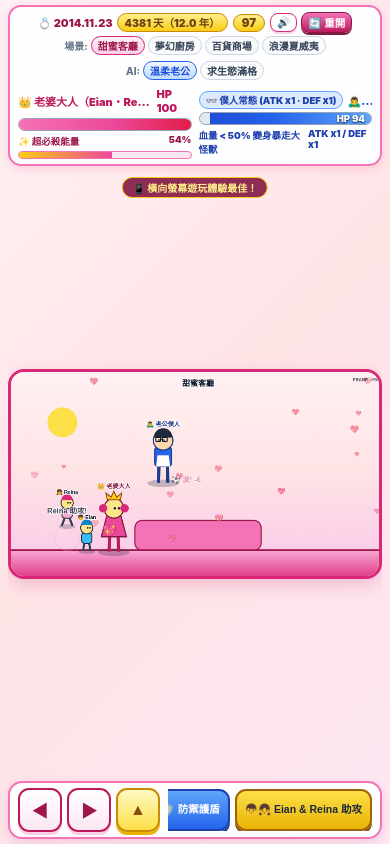
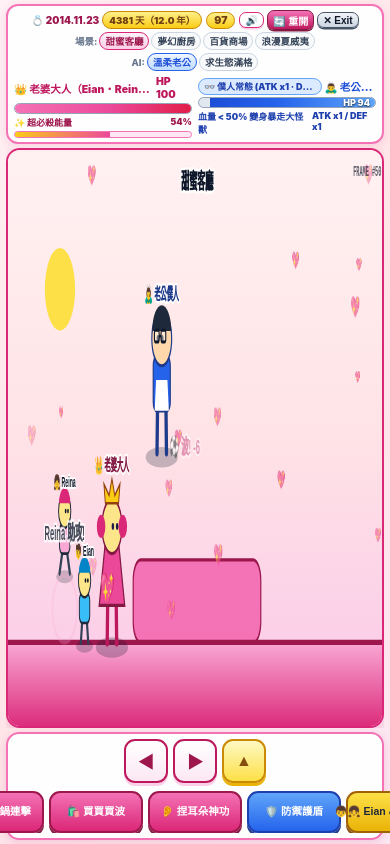
Before and after one commit to cashofer/anniversary_fight_game, a plain HTML site: page index.html in a window 390 px wide. Drawn offline with Linux system fonts and the light colour scheme; animation ran at ten frames a second.

Commit message:
ndex.html

```diff
--- a/index.html
+++ b/index.html
@@ -28,19 +28,19 @@
       touch-action: none;
     }
 
-    /* 橫向主容器：鎖定寬度與高度於可視區域內，避免裁切與溢出 */
+    /* 全畫面主容器：直屏與橫屏皆填滿可視區域，避免裁切與溢出 */
     .game-shell {
       width: 100vw;
       width: 100dvw;
       height: 100vh;
       height: 100dvh;
-      max-width: 1120px;
+      max-width: none;
       margin: 0 auto;
-      padding: calc(env(safe-area-inset-top, 0px) + 5px) calc(env(safe-area-inset-right, 0px) + 8px) calc(env(safe-area-inset-bottom, 0px) + 5px) calc(env(safe-area-inset-left, 0px) + 8px);
+      padding: calc(env(safe-area-inset-top, 0px) + 4px) calc(env(safe-area-inset-right, 0px) + 6px) calc(env(safe-area-inset-bottom, 0px) + 4px) calc(env(safe-area-inset-left, 0px) + 6px);
       display: flex;
       flex-direction: column;
       justify-content: space-between;
-      gap: 5px;
+      gap: 4px;
       overflow: hidden;
     }
 
@@ -48,13 +48,13 @@
     .top-hud-bar {
       background: rgba(255, 255, 255, 0.96);
       border: 2px solid #f472b6;
-      border-radius: 13px;
-      padding: 5px 8px;
+      border-radius: 12px;
+      padding: 4px 7px;
       display: grid;
-      grid-template-columns: 1.15fr auto 1.15fr;
+      grid-template-columns: 1.1fr auto 1.1fr;
       align-items: center;
-      gap: 7px;
-      box-shadow: 0 3px 10px rgba(219, 39, 119, 0.14);
+      gap: 6px;
+      box-shadow: 0 2px 8px rgba(219, 39, 119, 0.14);
       touch-action: none;
       z-index: 10;
     }
@@ -62,7 +62,7 @@
     .side-hud {
       display: flex;
       flex-direction: column;
-      gap: 3px;
+      gap: 2px;
       min-width: 0;
     }
 
@@ -70,8 +70,8 @@
       display: flex;
       align-items: center;
       justify-content: space-between;
-      gap: 4px;
-      font-size: 11px;
+      gap: 3px;
+      font-size: 10.5px;
       font-weight: 900;
     }
 
@@ -93,27 +93,125 @@
       display: flex;
       flex-direction: column;
       align-items: center;
-      gap: 3px;
+      gap: 2px;
     }
 
     .center-top-row {
       display: flex;
       align-items: center;
-      gap: 5px;
-      flex-wrap: nowrap;
+      gap: 4px;
+      flex-wrap: wrap;
+      justify-content: center;
     }
 
     .title-and-days {
       display: flex;
       align-items: center;
-      gap: 4px;
-      font-size: 11px;
+      gap: 3px;
+      font-size: 10px;
       font-weight: 900;
       color: #9d174d;
       white-space: nowrap;
     }
 
     .days-badge {
+      background: linear-gradient(180deg, #fef08a 0%, #facc15 100%);
+      color: #713f12;
+      border: 1.5px solid #ca8a04;
+      border-radius: 999px;
+      padding: 1px 6px;
+      font-size: 9.5px;
+      font-weight: 900;
+      white-space: nowrap;
+    }
+
+    .top-actions {
+      display: flex;
+      align-items: center;
+      gap: 3px;
+    }
+
+    .mini-btn {
+      border: 1.5px solid #db2777;
+      background: #ffffff;
+      color: #be185d;
+      border-radius: 7px;
+      padding: 1.5px 5px;
+      font-size: 10px;
+      font-weight: 800;
+      cursor: pointer;
+      touch-action: none;
+      box-shadow: 0 1.5px 0 #fbcfe8;
+      white-space: nowrap;
+    }
+
+    .mini-btn.reset {
+      background: linear-gradient(180deg, #f472b6 0%, #be185d 100%);
+      color: #ffffff;
+      border-color: #831843;
+      box-shadow: 0 1.5px 0 #831843;
+    }
+
+    .mini-btn.exit-btn {
+      background: linear-gradient(180deg, #f1f5f9 0%, #cbd5e1 100%);
+      color: #0f172a;
+      border-color: #475569;
+      box-shadow: 0 1.5px 0 #475569;
+    }
+
+    .mini-btn:active {
+      transform: translateY(1px);
+    }
+
+    .selectors-line {
+      display: flex;
+      align-items: center;
+      justify-content: center;
+      gap: 4px;
+      flex-wrap: wrap;
+    }
+
+    .pill-group {
+      display: flex;
+      align-items: center;
+      gap: 2px;
+      flex-wrap: wrap;
+      justify-content: center;
+    }
+
+    .selector-label {
+      font-size: 9.5px;
+      font-weight: 800;
+      color: #64748b;
+      white-space: nowrap;
+    }
+
+    .choice-pill {
+      border: 1.5px solid #cbd5e1;
+      background: #f8fafc;
+      color: #334155;
+      border-radius: 999px;
+      padding: 1px 5px;
+      font-size: 9.5px;
+      font-weight: 800;
+      white-space: nowrap;
+      cursor: pointer;
+      touch-action: none;
+    }
+
+    .choice-pill.stage-active {
+      background: linear-gradient(180deg, #fdf2f8 0%, #fbcfe8 100%);
+      border-color: #db2777;
+      color: #9d174d;
+    }
+
+    .choice-pill.ai-active {
+      background: linear-gradient(180deg, #eff6ff 0%, #bfdbfe 100%);
+      border-color: #2563eb;
+      color: #1d4ed8;
+    }
+
+    .timer-badge {
       background: linear-gradient(180deg, #fef08a 0%, #facc15 100%);
       color: #713f12;
       border: 1.5px solid #ca8a04;
@@ -124,103 +222,17 @@
       white-space: nowrap;
     }
 
-    .top-actions {
-      display: flex;
-      align-items: center;
-      gap: 4px;
-    }
-
-    .mini-btn {
-      border: 1.5px solid #db2777;
-      background: #ffffff;
-      color: #be185d;
-      border-radius: 8px;
-      padding: 2px 6px;
-      font-size: 10.5px;
-      font-weight: 800;
-      cursor: pointer;
-      touch-action: none;
-      box-shadow: 0 2px 0 #fbcfe8;
-      white-space: nowrap;
-    }
-
-    .mini-btn.reset {
-      background: linear-gradient(180deg, #f472b6 0%, #be185d 100%);
-      color: #ffffff;
-      border-color: #831843;
-      box-shadow: 0 2px 0 #831843;
-    }
-
-    .mini-btn:active {
-      transform: translateY(1px);
-    }
-
-    .selectors-line {
-      display: flex;
-      align-items: center;
-      justify-content: center;
-      gap: 6px;
-      flex-wrap: nowrap;
-    }
-
-    .pill-group {
-      display: flex;
-      align-items: center;
-      gap: 3px;
-    }
-
-    .selector-label {
-      font-size: 10px;
-      font-weight: 800;
-      color: #64748b;
-      white-space: nowrap;
-    }
-
-    .choice-pill {
-      border: 1.5px solid #cbd5e1;
-      background: #f8fafc;
-      color: #334155;
-      border-radius: 999px;
-      padding: 1px 6px;
-      font-size: 10px;
-      font-weight: 800;
-      white-space: nowrap;
-      cursor: pointer;
-      touch-action: none;
-    }
-
-    .choice-pill.stage-active {
-      background: linear-gradient(180deg, #fdf2f8 0%, #fbcfe8 100%);
-      border-color: #db2777;
-      color: #9d174d;
-    }
-
-    .choice-pill.ai-active {
-      background: linear-gradient(180deg, #eff6ff 0%, #bfdbfe 100%);
-      border-color: #2563eb;
-      color: #1d4ed8;
-    }
-
-    .timer-badge {
-      background: linear-gradient(180deg, #fef08a 0%, #facc15 100%);
-      color: #713f12;
-      border: 1.5px solid #ca8a04;
-      border-radius: 999px;
-      padding: 1px 8px;
-      font-size: 11.5px;
-      font-weight: 900;
-      white-space: nowrap;
-    }
-
     .status-chip {
       background: #dbeafe;
       color: #1e40af;
       border: 1px solid #60a5fa;
       border-radius: 999px;
-      padding: 1px 6px;
-      font-size: 9.5px;
+      padding: 1px 5px;
+      font-size: 9px;
       font-weight: 900;
       white-space: nowrap;
+      overflow: hidden;
+      text-overflow: ellipsis;
     }
 
     .status-chip.giant-active {
@@ -230,9 +242,9 @@
     }
 
     .hp-track {
-      height: 13px;
+      height: 11px;
       background: #e2e8f0;
-      border-radius: 7px;
+      border-radius: 6px;
       border: 1.5px solid #94a3b8;
       overflow: hidden;
       position: relative;
@@ -262,8 +274,8 @@
       inset: 0;
       display: flex;
       align-items: center;
-      padding: 0 6px;
-      font-size: 9.5px;
+      padding: 0 5px;
+      font-size: 9px;
       font-weight: 900;
       color: #ffffff;
       text-shadow: 0 1px 2px rgba(0, 0, 0, 0.75);
@@ -275,7 +287,7 @@
 
     /* 老婆大人超必殺能量條 */
     .super-track {
-      height: 8px;
+      height: 7px;
       background: #fce7f3;
       border-radius: 999px;
       border: 1px solid #f472b6;
@@ -291,18 +303,19 @@
     }
 
     .super-label {
-      font-size: 9.5px;
+      font-size: 9px;
       font-weight: 900;
       color: #9d174d;
       display: flex;
       justify-content: space-between;
-    }
-
-    /* 橫向 16:9 戰鬥舞台外框：自適應可用空間並維持橫向比例 */
+      gap: 4px;
+    }
+
+    /* 全畫面戰鬥舞台外框：直屏與橫屏皆填滿可用空間 */
     .stage-wrapper {
       position: relative;
       flex: 1 1 auto;
-      min-height: 150px;
+      min-height: 180px;
       width: 100%;
       display: flex;
       flex-direction: column;
@@ -311,37 +324,49 @@
       overflow: hidden;
     }
 
-    .rotate-hint-banner {
-      display: none;
-      position: absolute;
-      top: 6px;
-      left: 50%;
-      transform: translateX(-50%);
-      background: rgba(131, 24, 67, 0.9);
-      color: #fef08a;
-      border: 1.5px solid #facc15;
-      border-radius: 999px;
-      padding: 2px 10px;
-      font-size: 10px;
-      font-weight: 900;
-      white-space: nowrap;
-      z-index: 12;
-      pointer-events: none;
-    }
-
-    @media (orientation: portrait) and (max-width: 767px) {
-      .rotate-hint-banner {
-        display: block;
-      }
+    /* 直屏優先版面微調：讓舞台更高、控制列緊湊不擁擠 */
+    @media (orientation: portrait) {
       .top-hud-bar {
         grid-template-columns: 1fr 1fr;
+        gap: 4px 6px;
+        padding: 4px 6px;
       }
       .center-hud {
         grid-column: 1 / -1;
         order: -1;
       }
       .selectors-line {
-        flex-wrap: wrap;
+        gap: 3px 6px;
+      }
+      .touch-dock {
+        flex-direction: column;
+        align-items: stretch;
+        gap: 4px;
+        padding: 4px 6px;
+      }
+      .dpad-group {
+        justify-content: space-between;
+        gap: 6px;
+      }
+      .pad-btn {
+        flex: 1 1 0;
+        width: auto;
+        height: 38px;
+        font-size: 14px;
+        border-radius: 10px;
+      }
+      .skills-group {
+        justify-content: space-between;
+        flex-wrap: nowrap;
+        gap: 4px;
+      }
+      .skill-btn {
+        flex: 1 1 0;
+        min-width: 0;
+        height: 36px;
+        padding: 0 3px;
+        font-size: 9px;
+        border-radius: 9px;
       }
     }
 
@@ -350,13 +375,12 @@
       width: 100%;
       height: 100%;
       max-width: 100%;
-      aspect-ratio: 16 / 9;
       max-height: 100%;
       background: #fff1f2;
-      border: 3px solid #db2777;
-      border-radius: 16px;
+      border: 2.5px solid #db2777;
+      border-radius: 14px;
       overflow: hidden;
-      box-shadow: 0 6px 18px rgba(190, 24, 93, 0.2);
+      box-shadow: 0 4px 14px rgba(190, 24, 93, 0.18);
       touch-action: none;
     }
 
@@ -367,11 +391,11 @@
       touch-action: none;
     }
 
-    /* 底部左右分區橫向觸控列 */
+    /* 底部左右分區觸控列 */
     .touch-dock {
       background: rgba(255, 255, 255, 0.96);
       border: 2px solid #f472b6;
-      border-radius: 14px;
+      border-radius: 13px;
       padding: 5px 8px;
       display: flex;
       align-items: center;
@@ -481,7 +505,7 @@
       box-shadow: 0 1px 0 #831843;
     }
 
-    /* K.O. 紀念日條約彈窗 */
+    /* K.O. 紀念日條約彈窗與離開畫面 */
     .ko-modal {
       position: fixed;
       inset: 0;
@@ -547,11 +571,26 @@
       cursor: pointer;
       touch-action: none;
     }
+
+    .exit-screen {
+      position: fixed;
+      inset: 0;
+      background: linear-gradient(135deg, #fff1f5 0%, #fce7f3 100%);
+      display: none;
+      align-items: center;
+      justify-content: center;
+      padding: 20px;
+      z-index: 95;
+    }
+
+    .exit-screen.show {
+      display: flex;
+    }
   </style>
 </head>
 <body>
   <div class="game-shell">
-    <!-- 1. 橫向精湊頂部 HUD 列 -->
+    <!-- 1. 精湊頂部 HUD 列 -->
     <header class="top-hud-bar">
       <!-- 左側：老婆大人 HP & 超必殺能量條 -->
       <div class="side-hud">
@@ -571,7 +610,7 @@
         </div>
       </div>
 
-      <!-- 中央：結婚紀念日天數、倒數秒數、場景選擇、AI 難度、音效與重開 -->
+      <!-- 中央：結婚紀念日天數、倒數秒數、場景選擇、AI 難度、音效、重開與離開 -->
       <div class="center-hud">
         <div class="center-top-row">
           <div class="title-and-days">
@@ -582,6 +621,7 @@
           <div class="top-actions">
             <button id="soundToggleBtn" type="button" class="mini-btn" onclick="toggleSoundMode()">🔊</button>
             <button type="button" class="mini-btn reset" onclick="restartBattle()">🔄 重開</button>
+            <button type="button" class="mini-btn exit-btn" onclick="exitGame()">✕ Exit</button>
           </div>
         </div>
 
@@ -619,16 +659,15 @@
       </div>
     </header>
 
-    <!-- 2. 橫向 16:9 戰鬥畫布區 -->
+    <!-- 2. 全畫面戰鬥畫布區 -->
     <main class="stage-wrapper" id="stageWrapper">
-      <div class="rotate-hint-banner">📱 橫向螢幕遊玩體驗最佳！</div>
       <div class="canvas-stage-box" id="canvasStageBox">
         <canvas id="battleCanvas" width="800" height="450"></canvas>
       </div>
     </main>
 
-    <!-- 3. 底部左右分區橫向觸控控制區 -->
-    <footer class="touch-dock" aria-label="橫向觸控操作">
+    <!-- 3. 底部左右分區觸控控制區 -->
+    <footer class="touch-dock" aria-label="觸控操作">
       <div class="dpad-group">
         <button id="btnMoveLeft" type="button" class="pad-btn" aria-label="向左移動">◀</button>
         <button id="btnMoveRight" type="button" class="pad-btn" aria-label="向右移動">▶</button>
@@ -643,6 +682,19 @@
         <button id="btnKidsAssist" type="button" class="skill-btn assist-btn">👦👧 Eian &amp; Reina 助攻</button>
       </div>
     </footer>
+  </div>
+
+  <!-- 4. 離開遊戲畫面 -->
+  <div id="exitScreen" class="exit-screen" role="dialog" aria-modal="true" aria-labelledby="exitTitle">
+    <div class="ko-card">
+      <div class="ko-banner" style="color:#be185d;">💖 EXIT</div>
+      <div id="exitTitle" class="ko-title">已結束本局對戰</div>
+      <div class="ko-treaty">
+        結婚紀念日快樂（自 2014.11.23 起算）！<br />
+        若瀏覽器未自動關閉此分頁，可隨時關閉視窗，或點擊下方按鈕重新開始。
+      </div>
+      <button type="button" class="replay-big-btn" onclick="reenterGame()">重新進入遊戲</button>
+    </div>
   </div>
 
   <!-- 5. K.O. 紀念日條約彈窗 -->
@@ -756,8 +808,9 @@
     }
 
     // =========================================================================
-    // 3. 畫布尺寸與立即首幀繪製保證（不依賴 ResizeObserver 延遲）
+    // 3. 畫布尺寸與立即首幀繪製保證（直屏／橫屏皆全畫面填滿）
     // =========================================================================
+    const stageWrapper = document.getElementById("stageWrapper");
     const stageBox = document.getElementById("canvasStageBox");
     const canvas = document.getElementById("battleCanvas");
     const ctx = canvas.getContext("2d");
@@ -769,18 +822,10 @@
 
     function fitCanvasToContainer() {
       try {
-        const wrapW = stageWrapper ? stageWrapper.clientWidth : (window.innerWidth - 16);
-        const wrapH = stageWrapper ? stageWrapper.clientHeight : (window.innerHeight - 150);
-        const availW = Math.max(240, wrapW || 800);
-        const availH = Math.max(135, wrapH || 450);
-
-        // 嚴格維持 16:9 橫向比例並填滿可用空間
-        let targetW = availW;
-        let targetH = Math.round(targetW * 9 / 16);
-        if (targetH > availH) {
-          targetH = availH;
-          targetW = Math.round(targetH * 16 / 9);
-        }
+        const wrapW = stageWrapper ? stageWrapper.clientWidth : (window.innerWidth - 12);
+        const wrapH = stageWrapper ? stageWrapper.clientHeight : (window.innerHeight - 170);
+        const targetW = Math.max(220, Math.floor(wrapW || 800));
+        const targetH = Math.max(150, Math.floor(wrapH || 450));
 
         const dpr = Math.min(window.devicePixelRatio || 1, 2);
         if (stageBox) {
@@ -789,8 +834,8 @@
         }
         canvas.style.width = targetW + "px";
         canvas.style.height = targetH + "px";
-        canvas.width = Math.max(1, Math.round(WORLD_W * dpr));
-        canvas.height = Math.max(1, Math.round(WORLD_H * dpr));
+        canvas.width = Math.max(1, Math.round(targetW * dpr));
+        canvas.height = Math.max(1, Math.round(targetH * dpr));
       } catch (err) {
         canvas.width = WORLD_W;
         canvas.height = WORLD_H;
@@ -808,19 +853,6 @@
         fitCanvasToContainer();
       });
       ro.observe(stageWrapper);
-    }
-
-    fitCanvasToContainer();
-    window.addEventListener("resize", fitCanvasToContainer);
-    window.addEventListener("orientationchange", function () {
-      fitCanvasToContainer();
-      setTimeout(fitCanvasToContainer, 80);
-    });
-    if (typeof ResizeObserver !== "undefined" && stageBox) {
-      const ro = new ResizeObserver(function () {
-        fitCanvasToContainer();
-      });
-      ro.observe(stageBox);
     }
 
     // =========================================================================
@@ -871,7 +903,7 @@
 
     let currentStageKey = "living";
     let aiDifficulty = "gentle"; // "gentle" | "survival"
-    let battleStatus = "active"; // "active" | "finished"
+    let battleStatus = "active"; // "active" | "finished" | "exited"
     let remainingTime = 99;
     let timeAcc = 0;
     let frameCounter = 0;
@@ -915,6 +947,29 @@
         }
       });
       playSynthTone(480, 0.07, "sine", 0.08);
+    }
+
+    function exitGame() {
+      moveInput.left = false;
+      moveInput.right = false;
+      if (!window.confirm("確定要離開遊戲嗎？")) return;
+      battleStatus = "exited";
+      const modalEl = document.getElementById("koModal");
+      if (modalEl) modalEl.classList.remove("show");
+      const exitEl = document.getElementById("exitScreen");
+      if (exitEl) exitEl.classList.add("show");
+      try {
+        window.close();
+      } catch (err) {
+        // 瀏覽器限制關閉分頁時保留離開畫面提示
+      }
+    }
+
+    function reenterGame() {
+      const exitEl = document.getElementById("exitScreen");
+      if (exitEl) exitEl.classList.remove("show");
+      restartBattle();
+      fitCanvasToContainer();
     }
 
     // =========================================================================
@@ -1178,14 +1233,12 @@
         const bobY = this.grounded && Math.abs(this.vx) < 8 ? Math.sin(this.breatheCycle) * 2.0 : 0;
         const stepSwing = Math.sin(this.walkCycle) * 9;
 
-        // 地面陰影
         c.fillStyle = "rgba(15, 23, 42, 0.24)";
         c.beginPath();
         c.ellipse(0, 4, 34 * scaleFactor, 8 * scaleFactor, 0, 0, Math.PI * 2);
         c.fill();
 
         if (this.isQueen) {
-          // 老婆大人：粉紅禮服、雙馬尾與皇冠
           c.strokeStyle = "#be185d";
           c.lineWidth = 7;
           c.lineCap = "round";
@@ -1262,7 +1315,6 @@
           c.fillStyle = "#831843";
           c.fillText("👑 老婆大人", 0, headY - 43);
         } else {
-          // 老公僕人 / 低於 50% 血量變身大怪獸（皆配戴清晰眼鏡）
           c.save();
           c.scale(scaleFactor, scaleFactor);
 
@@ -1346,7 +1398,6 @@
           c.arc(this.facing * 5 + 6, headY, 2.8, 0, Math.PI * 2);
           c.fill();
 
-          // 老公僕人眼鏡
           const gx = this.facing * 5 + 1.5;
           c.fillStyle = "rgba(255, 255, 255, 0.4)";
           c.strokeStyle = this.giantMonster ? "#fef08a" : "#0f172a";
@@ -1569,7 +1620,6 @@
     function inflictDamage(attacker, defender, rawDamage, hitText) {
       if (!defender || battleStatus !== "active") return;
 
-      // 老公僕人變身大怪獸時防禦力加倍（DEF x2 -> 承傷減半 0.5x）
       const defMult = (!defender.isQueen && defender.giantMonster) ? 0.5 : 1.0;
       let finalDmg = Math.max(1, Math.round(rawDamage * defMult));
 
@@ -1858,7 +1908,7 @@
     }
 
     function openKoModal() {
-      if (battleStatus === "finished") return;
+      if (battleStatus !== "active") return;
       battleStatus = "finished";
       playActionSfx("ko");
 
```
